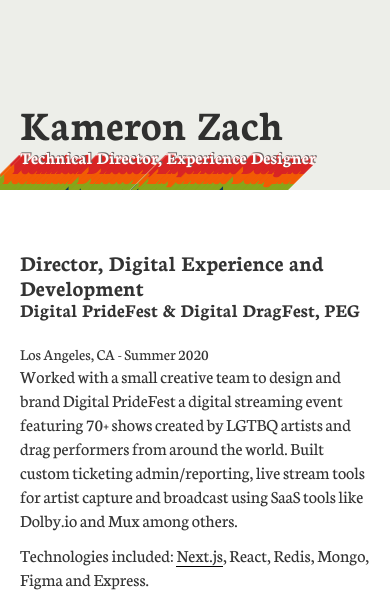
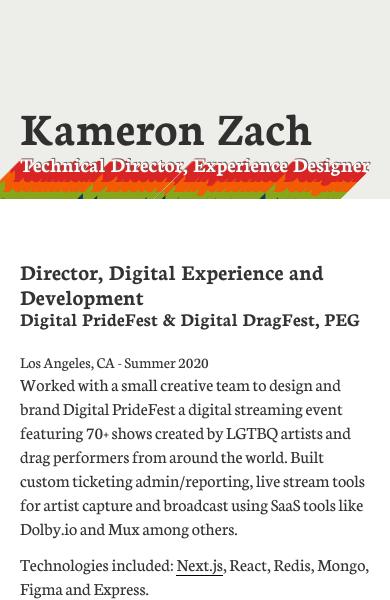
Before and after one commit to kamerondotcom/website, a Gatsby site: page / in a window 390 px wide. Shown: the top 600 px of the page. Built offline with nearby package versions, Linux system fonts and the light colour scheme; Gatsby itself is replaced by a stand-in of ours; grey boxes are pictures that could not be loaded.

Commit message:
Mobile tweaks

```diff
--- a/src/scss/home.module.scss
+++ b/src/scss/home.module.scss
@@ -165,7 +165,7 @@
       @media only screen and (max-width: 568px) {
         font-size: 3rem;
       }
-      @media only screen and (max-width: 500px) {
+      @media only screen and (max-width: 375px) {
         font-size: 2.7rem;
       }
     }
@@ -182,8 +182,8 @@
       @media only screen and (max-width: 568px) {
         font-size: 1.3rem;
       }
-      @media only screen and (max-width: 500px) {
-        font-size: 1.1rem;
+      @media only screen and (max-width: 375px) {
+        font-size: 1.2rem;
       }
     }
   }
```
